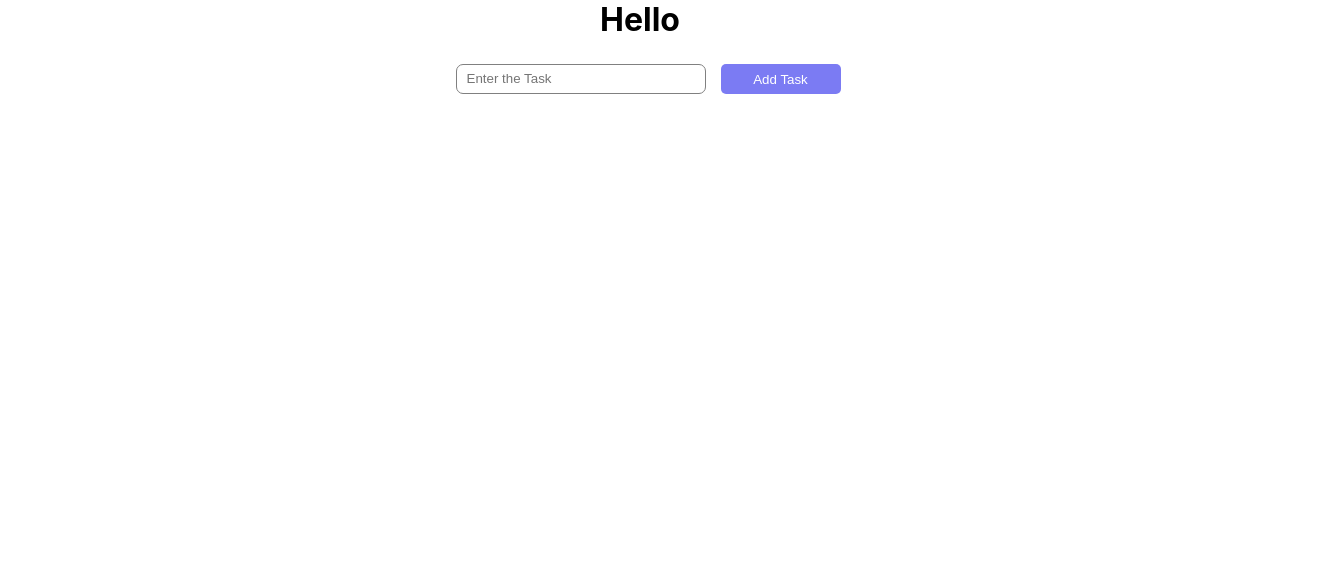
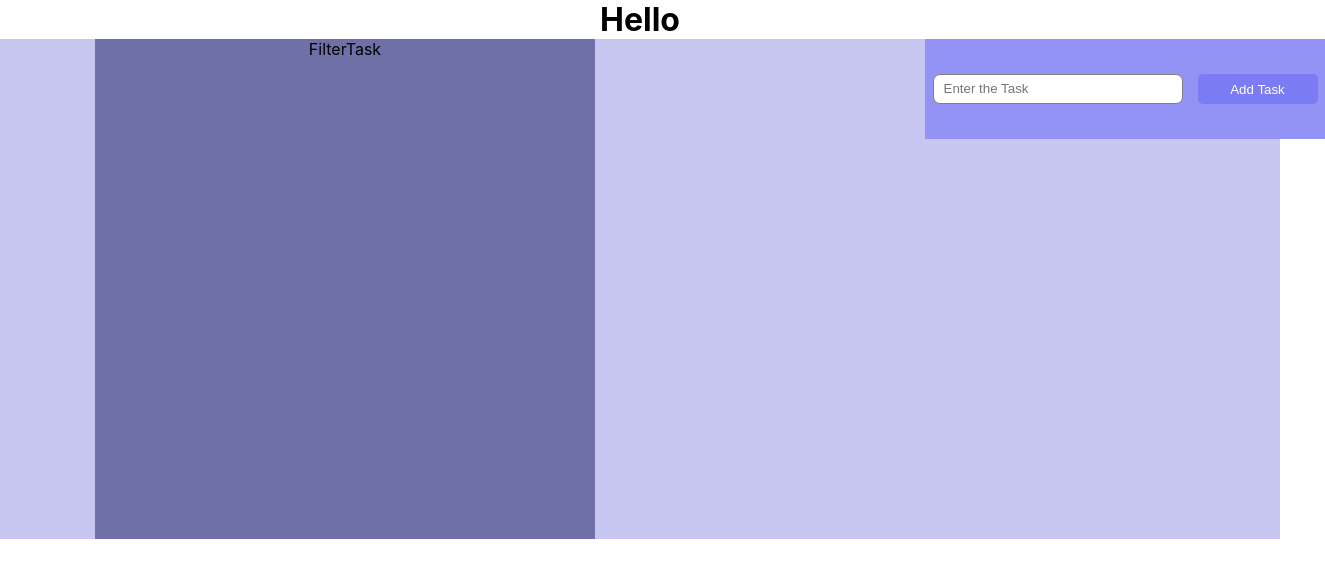
Before and after one commit to poojashelke8/todo_redux, a React (Create React App) app: page / in a window 1280 px wide. Shown: the top 578 px of the page, 1325 px wide, since content can reach past the window. Built offline with nearby package versions, Linux system fonts and the light colour scheme.

Commit message:
started adding filter functionality

```diff
--- a/src/App.js
+++ b/src/App.js
@@ -1,11 +1,12 @@
 import './App.css';
-import TaskInput from './Components/TaskInput';
+import TaskMain from './Components/TaskMain';
 
 function App() {
   return (
     <div className="App">
       <h1>Hello</h1>
-      <TaskInput/>
+      {/* <TaskInput/> */}
+      <TaskMain/>
     </div>
   );
 }
--- /dev/null
+++ b/src/Components/FilterTask.css
@@ -0,0 +1,5 @@
+.filterTask{
+    height: 500px;
+    width:500px;
+    background-color: rgb(112, 112, 168);
+}
--- /dev/null
+++ b/src/Components/FilterTask.js
@@ -0,0 +1,10 @@
+import React from 'react'
+import "../Components/FilterTask.css"
+
+const FilterTask = () => {
+  return (
+    <div className='filterTask'>FilterTask</div>
+  )
+}
+
+export default FilterTask
--- a/src/Components/TaskInput.css
+++ b/src/Components/TaskInput.css
@@ -8,9 +8,9 @@
     display: flex;
     justify-content: space-around;
     align-items: center;
-    height:80px;
+    height:100px;
     width:400px;
-    /* background-color: bisque; */
+    background-color: rgb(147, 147, 245);
     margin-left: 35%;
 }
 .input_bar{
--- /dev/null
+++ b/src/Components/TaskMain.js
@@ -0,0 +1,15 @@
+import React from 'react'
+import TaskInput from './TaskInput'
+import FilterTask from './FilterTask'
+import "../Components/Taskmain.css"
+
+const TaskMain = () => {
+  return (
+    <div className='taskmain'>
+        <FilterTask/>
+        <TaskInput/>
+    </div>
+  )
+}
+
+export default TaskMain
--- /dev/null
+++ b/src/Components/Taskmain.css
@@ -0,0 +1,12 @@
+*{
+    margin:0;
+    padding: 0;
+    box-sizing: border-box;
+}
+.taskmain{
+    height: 500px;
+    width:100%;
+    display: flex;
+    justify-content: space-around;
+    background-color: rgb(198, 198, 241);
+}
```
